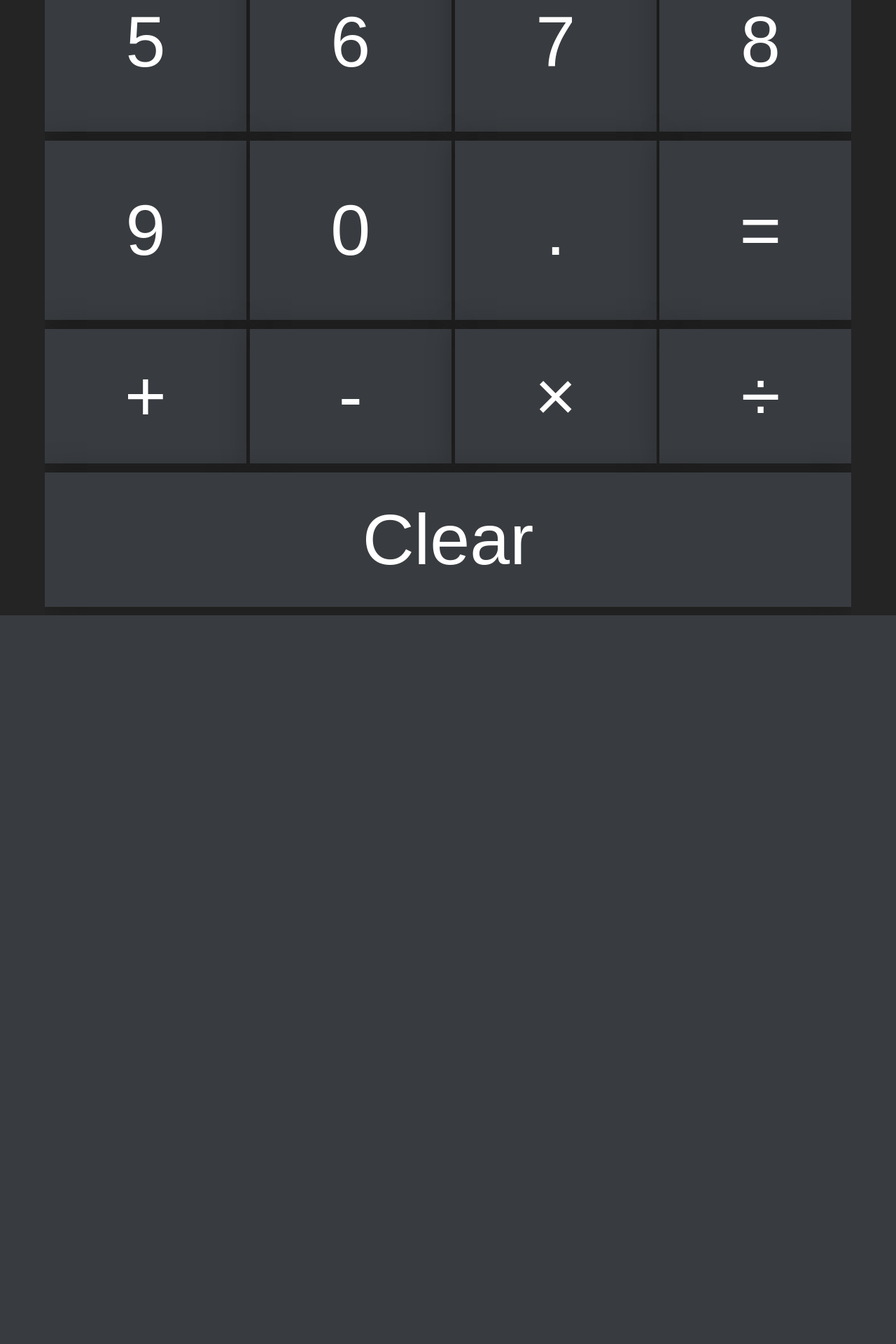
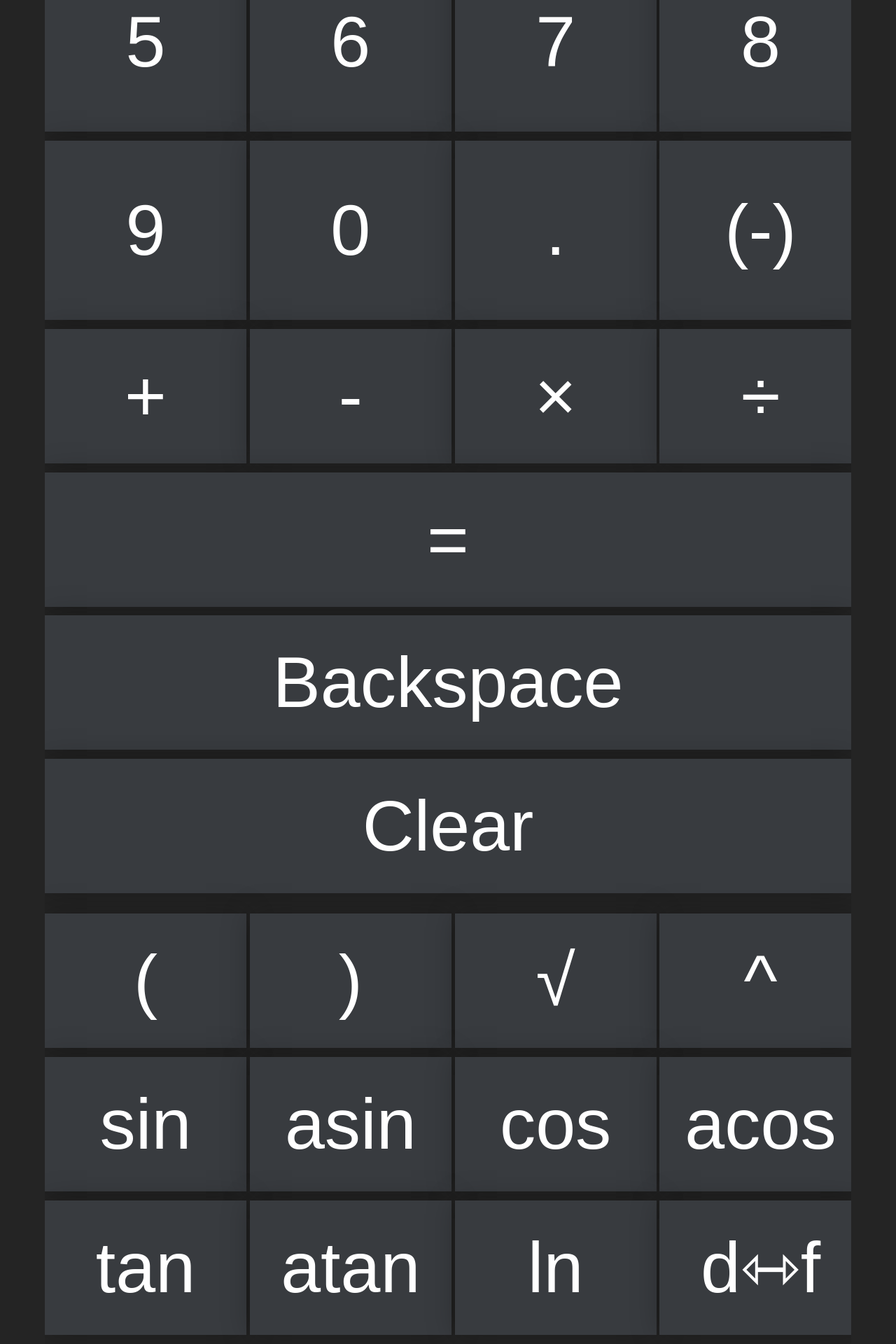
Before and after one commit to CharlieEngler3/atlas-suite, a PHP site: page /apps/calculator/ in a window 1280 px wide. Shown: the part 947-2867 px from the top of the page at 70% size. Before the commit the page ends 1826 px from the top, so only its background shows below. Run offline with PHP 8.4, Linux system fonts and the light colour scheme.

Commit message:
Added more calculator functions

```diff
--- a/apps/calculator/index.php
+++ b/apps/calculator/index.php
@@ -6,36 +6,94 @@
 
 		<div class="user_bar">
         	<a href='../../index.php'>Home</a>
-      	</div>
+		  </div>
+
+		<script>
+			function Button()
+			{
+				var modifiedValue = document.getElementById("result").value;
+
+				modifiedValue = modifiedValue.replaceAll("Math.", "");
+				modifiedValue = modifiedValue.replaceAll("**", "^");
+
+				document.getElementById("result_displayed").value = modifiedValue;
+			}
+
+
+
+			function Fraction(decimal)
+			{
+				if(decimal.toString().indexOf(".") < 0)
+					return document.getElementById('result').value;
+
+				wholeNumber = decimal.toString().split(".")[0];
+
+				minusWhole = decimal - parseFloat(wholeNumber);
+
+				numDigits = minusWhole.toString().split(".")[1].length;
+
+				minusWhole = minusWhole * 10**numDigits;
+
+				if(parseFloat(wholeNumber) > 0)
+				{
+					return wholeNumber.toString() + " " + minusWhole + "/" + 10**numDigits;
+				}
+				else
+				{
+					return minusWhole + "/" + 10**numDigits;
+				}
+			}
+		</script>
 	</head>
 
 	<body>
 		<h1>Calculator</h1>
 
 		<div class="calculator">
-			<input class="calculator_result" type="text" readonly id="result">
+			<input class="calculator_result" type="text" readonly id="result_displayed">
+			<input type="hidden" id="result">
 			<br/>
-			<button class="calculator_button" onclick="document.getElementById('result').value+='1';">1</button>
-			<button class="calculator_button" onclick="document.getElementById('result').value+='2';">2</button>
-			<button class="calculator_button" onclick="document.getElementById('result').value+='3';">3</button>
-			<button class="calculator_button" onclick="document.getElementById('result').value+='4';">4</button>
+			<button class="calculator_button" onclick="document.getElementById('result').value+='1';Button();">1</button>
+			<button class="calculator_button" onclick="document.getElementById('result').value+='2';Button();">2</button>
+			<button class="calculator_button" onclick="document.getElementById('result').value+='3';Button();">3</button>
+			<button class="calculator_button" onclick="document.getElementById('result').value+='4';Button();">4</button>
 			<br/>
-			<button class="calculator_button" onclick="document.getElementById('result').value+='5';">5</button>
-			<button class="calculator_button" onclick="document.getElementById('result').value+='6';">6</button>
-			<button class="calculator_button" onclick="document.getElementById('result').value+='7';">7</button>
-			<button class="calculator_button" onclick="document.getElementById('result').value+='8';">8</button>
+			<button class="calculator_button" onclick="document.getElementById('result').value+='5';Button();">5</button>
+			<button class="calculator_button" onclick="document.getElementById('result').value+='6';Button();">6</button>
+			<button class="calculator_button" onclick="document.getElementById('result').value+='7';Button();">7</button>
+			<button class="calculator_button" onclick="document.getElementById('result').value+='8';Button();">8</button>
 			<br/>
-			<button class="calculator_button" onclick="document.getElementById('result').value+='9';">9</button>
-			<button class="calculator_button" onclick="document.getElementById('result').value+='0';">0</button>
-			<button class="calculator_button" onclick="document.getElementById('result').value+='.';">.</button>
-			<button class="calculator_button" onclick="document.getElementById('result').value=eval(document.getElementById('result').value);">=</button>
+			<button class="calculator_button" onclick="document.getElementById('result').value+='9';Button();">9</button>
+			<button class="calculator_button" onclick="document.getElementById('result').value+='0';Button();">0</button>
+			<button class="calculator_button" onclick="document.getElementById('result').value+='.';Button();">.</button>
+			<button class="calculator_button" onclick="document.getElementById('result').value+='-';Button();">(-)</button>
 			<br/>
-			<button class="calculator_basic_operation_button" onclick="document.getElementById('result').value+='+';">+</button>
-			<button class="calculator_basic_operation_button" onclick="document.getElementById('result').value+='-';">-</button>
-			<button class="calculator_basic_operation_button" onclick="document.getElementById('result').value+='*';">×</button>
-			<button class="calculator_basic_operation_button" onclick="document.getElementById('result').value+='/';">÷</button>
+			<button class="calculator_basic_operation_button" onclick="document.getElementById('result').value+='+';Button();">+</button>
+			<button class="calculator_basic_operation_button" onclick="document.getElementById('result').value+='-';Button();">-</button>
+			<button class="calculator_basic_operation_button" onclick="document.getElementById('result').value+='*';Button();">×</button>
+			<button class="calculator_basic_operation_button" onclick="document.getElementById('result').value+='/';Button();">÷</button>
 			<br/>
-			<button class="calculator_clear_button" onclick="document.getElementById('result').value='';">Clear</button>
+			<button class="calculator_clear_button" onclick="document.getElementById('result').value=eval(document.getElementById('result').value);Button();">=</button>
+			<br/>
+			<button class="calculator_clear_button" onclick="document.getElementById('result').value = document.getElementById('result').value.slice(0, -1);Button();">Backspace</button>
+			<br/>
+			<button class="calculator_clear_button" onclick="document.getElementById('result').value='';Button();">Clear</button>
+			<br/>
+			<br/>
+			<button class="calculator_basic_operation_button" onclick="document.getElementById('result').value+='(';Button();">(</button>
+			<button class="calculator_basic_operation_button" onclick="document.getElementById('result').value+=')';Button();">)</button>
+			<button class="calculator_basic_operation_button" onclick="document.getElementById('result').value+='Math.sqrt(';Button();">√</button>
+			<button class="calculator_basic_operation_button" onclick="document.getElementById('result').value+='**';Button();">^</button>
+			<br/>
+			<button class="calculator_basic_operation_button" onclick="document.getElementById('result').value+='Math.sin(';Button();">sin</button>
+			<button class="calculator_basic_operation_button" onclick="document.getElementById('result').value+='Math.asin(';Button();">asin</button>
+			<button class="calculator_basic_operation_button" onclick="document.getElementById('result').value+='Math.cos(';Button();">cos</button>
+			<button class="calculator_basic_operation_button" onclick="document.getElementById('result').value+='Math.acos(';Button();">acos</button>
+			<br/>
+			<button class="calculator_basic_operation_button" onclick="document.getElementById('result').value+='Math.tan(';Button();">tan</button>
+			<button class="calculator_basic_operation_button" onclick="document.getElementById('result').value+='Math.atan';Button();">atan</button>
+			<button class="calculator_basic_operation_button" onclick="document.getElementById('result').value+='Math.log(';Button();">ln</button>
+			<button class="calculator_basic_operation_button" onclick="document.getElementById('result_displayed').value = Fraction(parseFloat(document.getElementById('result').value));">d⇿f</button>
 		</div>
 	</body>
 </html>
--- a/apps/forums/search.php
+++ b/apps/forums/search.php
@@ -80,7 +80,7 @@
     $numResults = $result->num_rows;
   }
 
-  echo "<div class='results'><u><b style='font-size:2.5vw;'>Number of results: ".$numResults."</b></u><br/><br/>";
+  echo "<div class='results'><h3><u><b>Number of results: ".$numResults."</b></u></h3><br/><br/>";
 
   echo "<form method='POST' action='show_post.php'>";
 
```
